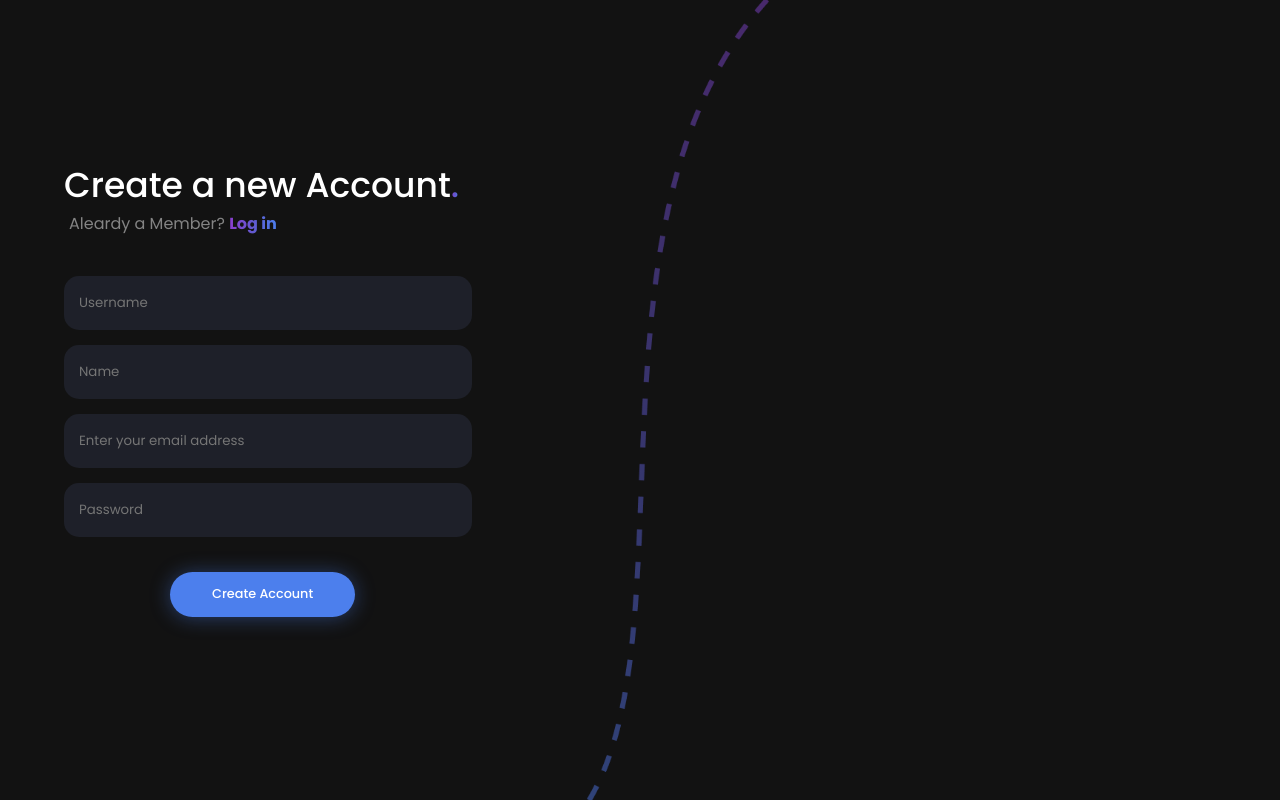
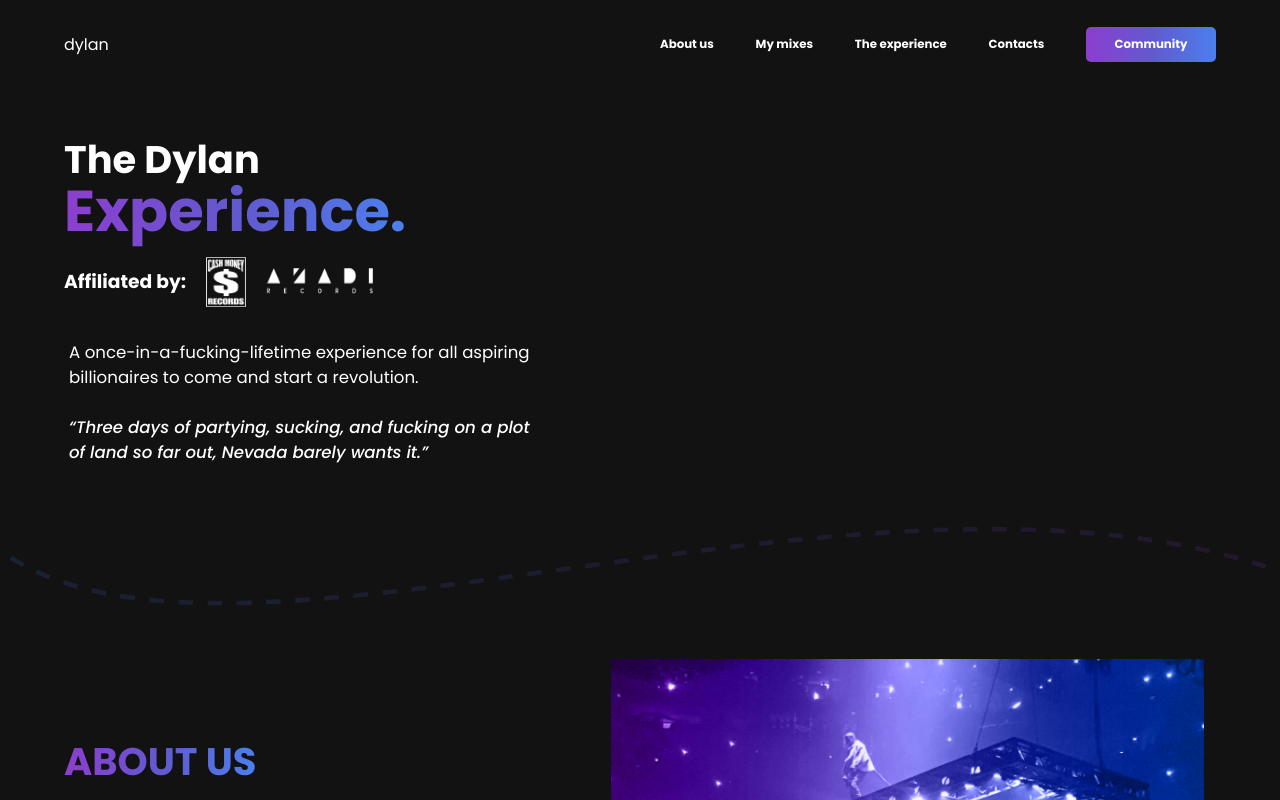
Before and after one commit to vansh2101/Dylan, a React (Create React App) app in the folder frontend/: page / in a window 1280 px wide. Shown: the top 800 px of the page. Built offline with nearby package versions, Linux system fonts and the light colour scheme; the HTML template or start-up script is replaced by a standard one.

Commit message:
fixed bug

```diff
--- a/frontend/src/App.js
+++ b/frontend/src/App.js
@@ -7,7 +7,7 @@ import Homepage from './pages/Homepage';
 function App() {
   return (
     <div className="App">
-      <Register/>
+      <Homepage/>
     </div>
   );
 }
--- a/frontend/src/styles/Account.css
+++ b/frontend/src/styles/Account.css
@@ -72,7 +72,7 @@ form a{
     font-weight: bold;
 }
 
-h1{
+.form h1{
     font-size: 2.7vw;
     margin: 0;
     font-weight: 500;
```
